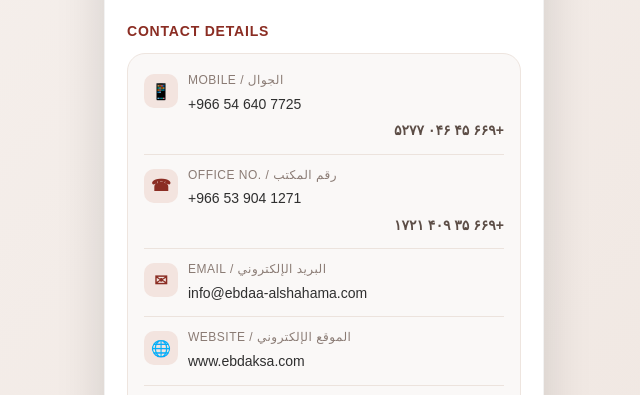
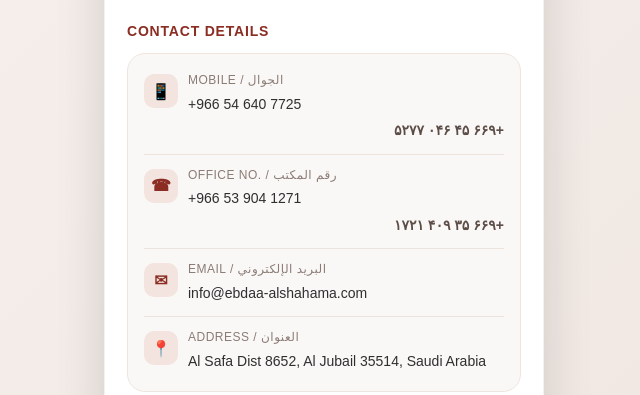
Before and after one commit to Nourinbushair/easco-contact, a plain HTML site: page index.html in a window 1280 px wide. Shown: the part 333-728 px from the top of the page, without its empty margins (316-956 px from the left). Drawn offline with Linux system fonts and the light colour scheme.

Commit message:
Updated contact page

```diff
--- a/index.html
+++ b/index.html
@@ -342,13 +342,7 @@
           </div>
         </div>
 
-        <div class="info-item">
-          <div class="icon">🌐</div>
-          <div class="info-text">
-            <div class="label">Website / <span class="arabic-label">الموقع الإلكتروني</span></div>
-            <div class="value">www.ebdaksa.com</div>
-          </div>
-        </div>
+
 
         <div class="info-item">
           <div class="icon">📍</div>
```
